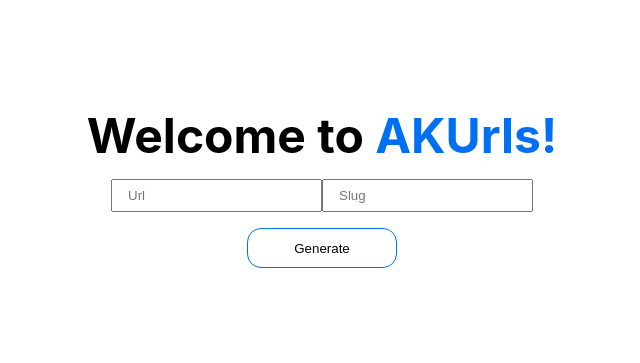
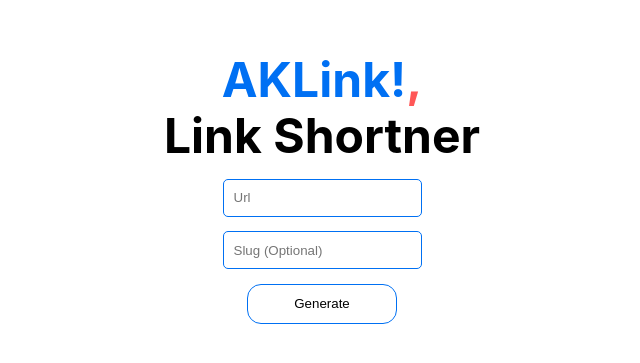
Before and after one commit to iAbdulKader/url-shortner, a Next.js app: page / in a window 1280 px wide. Shown: the part 207-570 px from the top of the page, without its empty margins (318-958 px from the left). Built offline with nearby package versions, Linux system fonts and the light colour scheme.

Commit message:
UI improvements

```diff
--- a/pages/index.js
+++ b/pages/index.js
@@ -46,21 +46,21 @@
     <div className={styles.container}>
       <Toaster />
       <Head>
-        <title>Create Next App</title>
-        <meta name="description" content="Generated by create next app" />
+        <title>AK Link | Link Shortner</title>
+        <meta name="description" content="Simple, Easy, Fast and Efficient Link Shortner" />
         <link rel="icon" href="/favicon.ico" />
       </Head>
 
       <main className={styles.main}>
         <h1 className={styles.title}>
-          Welcome to <a href="https://abdulkader.tk">AKUrls!</a>
+          <a href="https://abdulkader.tk">AKLink!</a><span className={styles.koma}>,</span><br />Link Shortner
         </h1>
 
 
       <div>
          <form onSubmit={(e) => submit(e)}>
            <input type="text" name="url" placeholder="Url" value={url} onInput={(e)=>setUrl(e.target.value)} />
-           <input type="text" name="slug" placeholder="Slug" value={slug} onInput={(e)=>setSlug(e.target.value)} />
+           <input type="text" name="slug" placeholder="Slug (Optional)" value={slug} onInput={(e)=>setSlug(e.target.value)} />
            <button type="submit">{loading ? (<svg className={styles.loader} width="20px" height="20px" viewBox="0 0 100 100" preserveAspectRatio="xMidYMid">
           <circle cx="50" cy="50" fill="none" stroke="#0070f3" strokeWidth="10" r="35" strokeDasharray="164.93361431346415 56.97787143782138">
           <animateTransform attributeName="transform" type="rotate" repeatCount="indefinite" dur="1s" values="0 50 50;360 50 50" keyTimes="0;1"></animateTransform>
--- a/styles/Home.module.css
+++ b/styles/Home.module.css
@@ -33,7 +33,19 @@
 }
 .main input{
   margin: 6px auto;
-  padding: 7px 15px;
+  padding: 5px 10px;
+  display: block;
+  outline: none;
+  border: 1px solid #0070f3;
+  margin-bottom: 0.9rem;
+  width: 100%;
+  max-width: 300px;
+  height: 38px;
+  border-radius: 5px;
+}
+.main input:focus{
+  box-shadow: 0 0 8px #0070f3;
+  outline: none;
 }
 .shortUrlHolder{
   background: rgb(192,192,192);
@@ -44,6 +56,8 @@
   align-items: center;
   padding-left: 8px;
   padding-right: 8px;
+  padding-top: 0;
+  border-radius: 5px;
 }
 .shortUrlHolder input{
   padding: 0;
@@ -51,6 +65,15 @@
   outline: none;
   background: none;
   border: none;
+  margin: auto auto;
+}
+.shortUrlHolder input:focus{
+  border: none;
+  outline: none;
+  box-shadow: none;
+}
+.koma{
+  color: #ff5757;
 }
 .title a {
   color: #0070f3;
```
